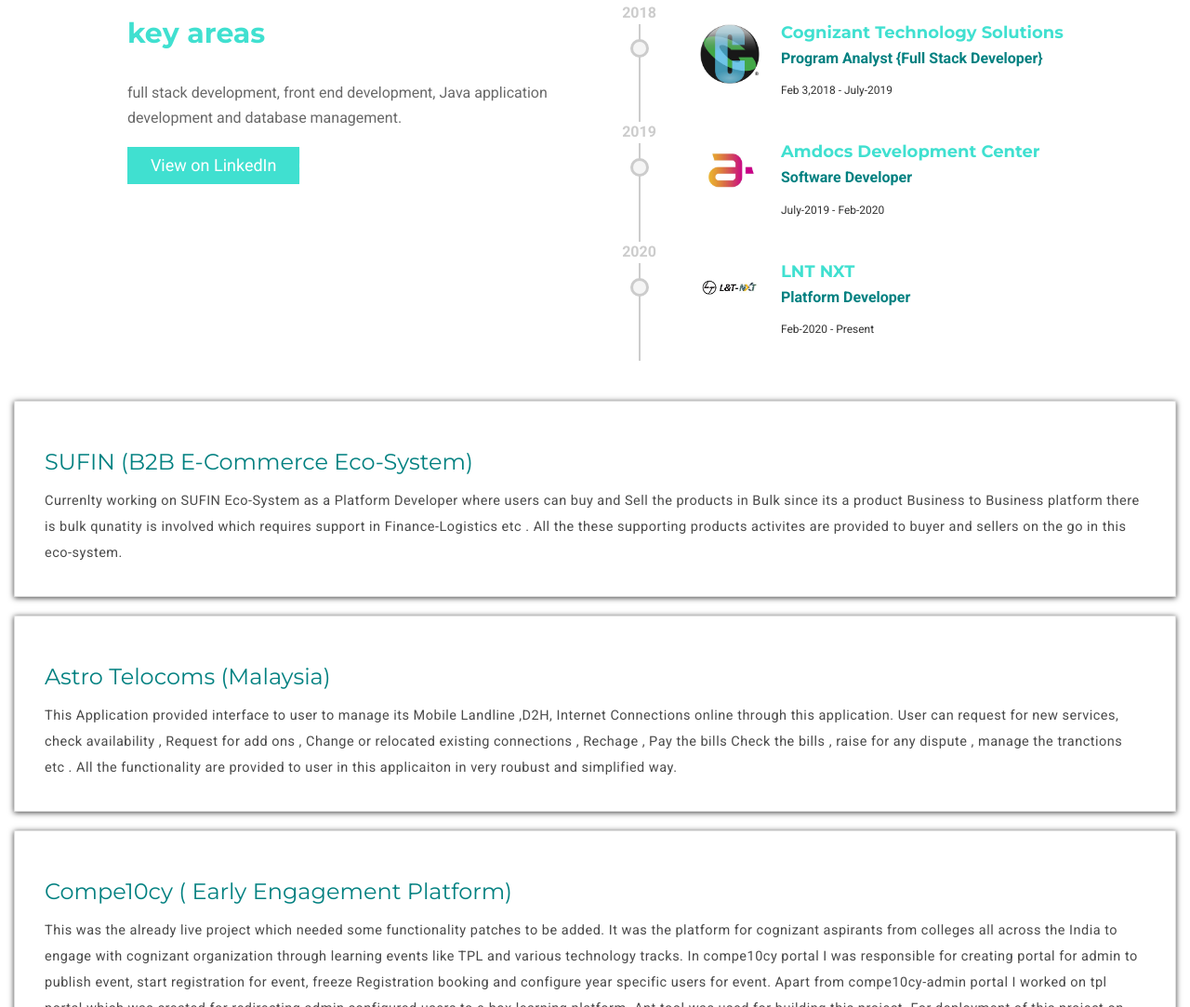
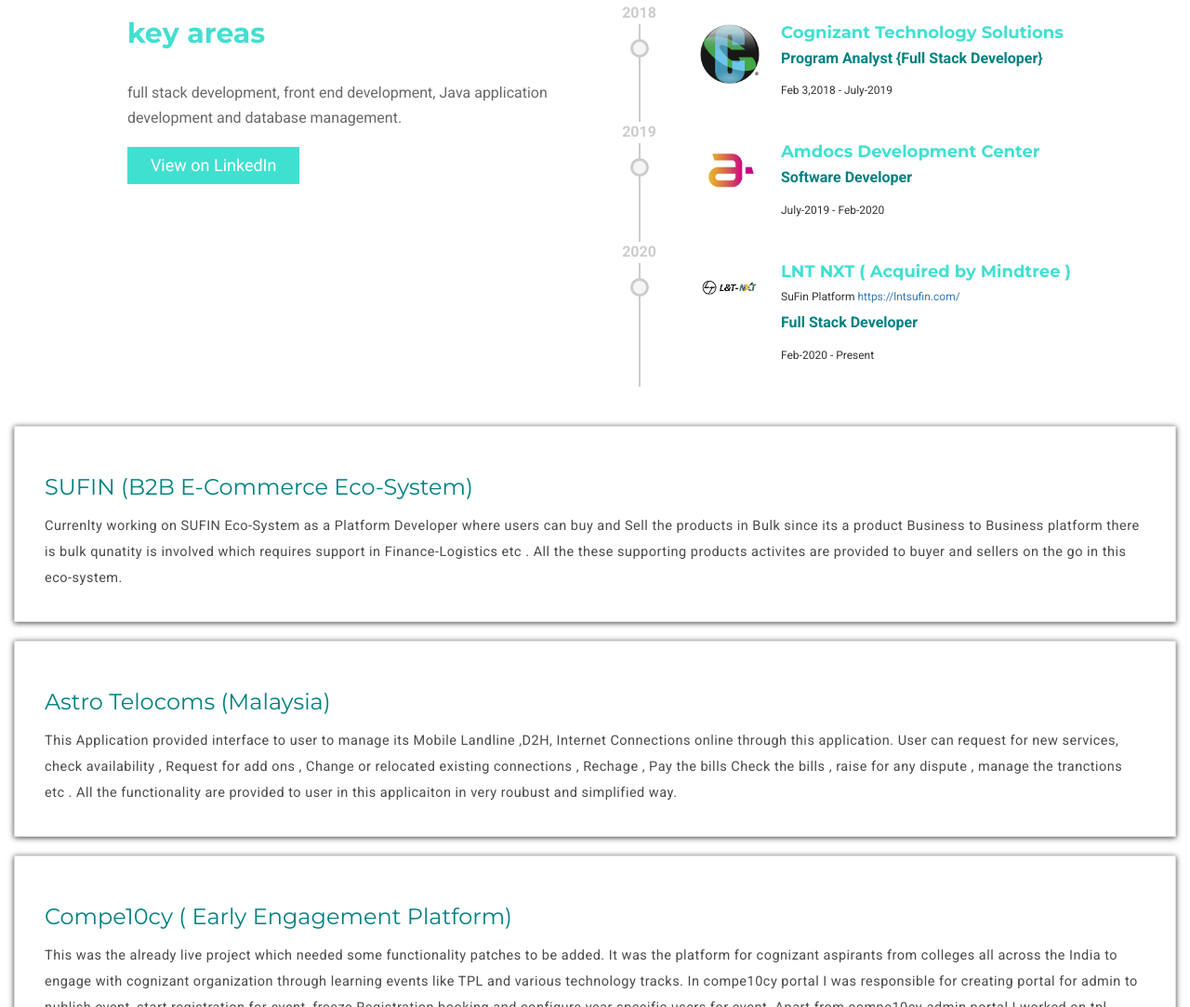
Before and after one commit to abhishekM30/abhishekM30.github.io, a plain HTML site: page index.html in a window 1280 px wide. Shown: the part 1375-2458 px from the top of the page at 93% size. Drawn offline with nearby package versions, Linux system fonts and the light colour scheme; files whose address does not match are found by name.

Commit message:
Updating company info to 2022

```diff
--- a/index.html
+++ b/index.html
@@ -266,8 +266,9 @@
                                     <img src="img/lntnxt.png" alt="lnt-nxt">
                                 </div>
                                 <div class="timeline-experience-info clear-after">
-                                    <h5>LNT NXT</h5>
-                                    <div class="timeline-role">Platform Developer</div>
+                                    <h5>LNT NXT ( Acquired by Mindtree )</h5>
+					<h6>SuFin Platform <a>https://lntsufin.com/</a></h6>
+                                    <div class="timeline-role">Full Stack Developer</div>
                                     <p>Feb-2020 - Present</p>
                                 </div>
                                 <!-- experience-info -->
```
